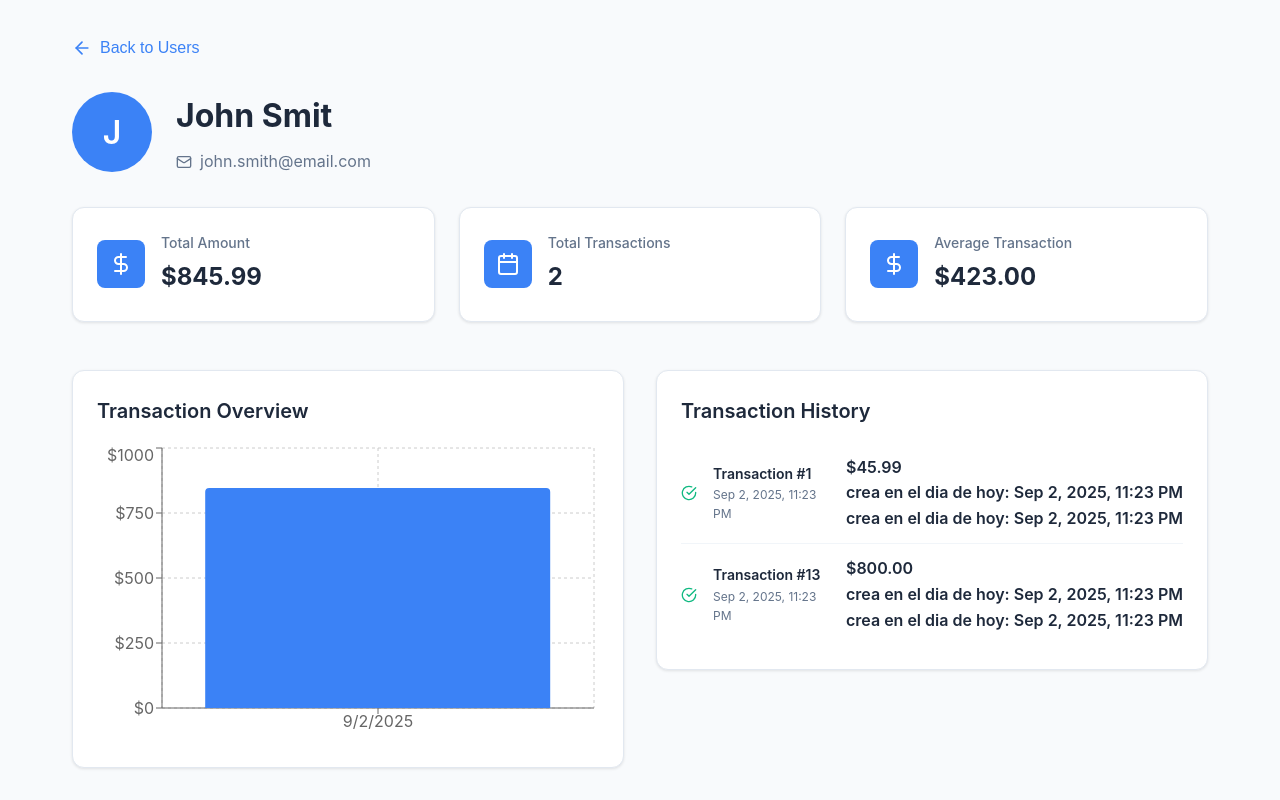
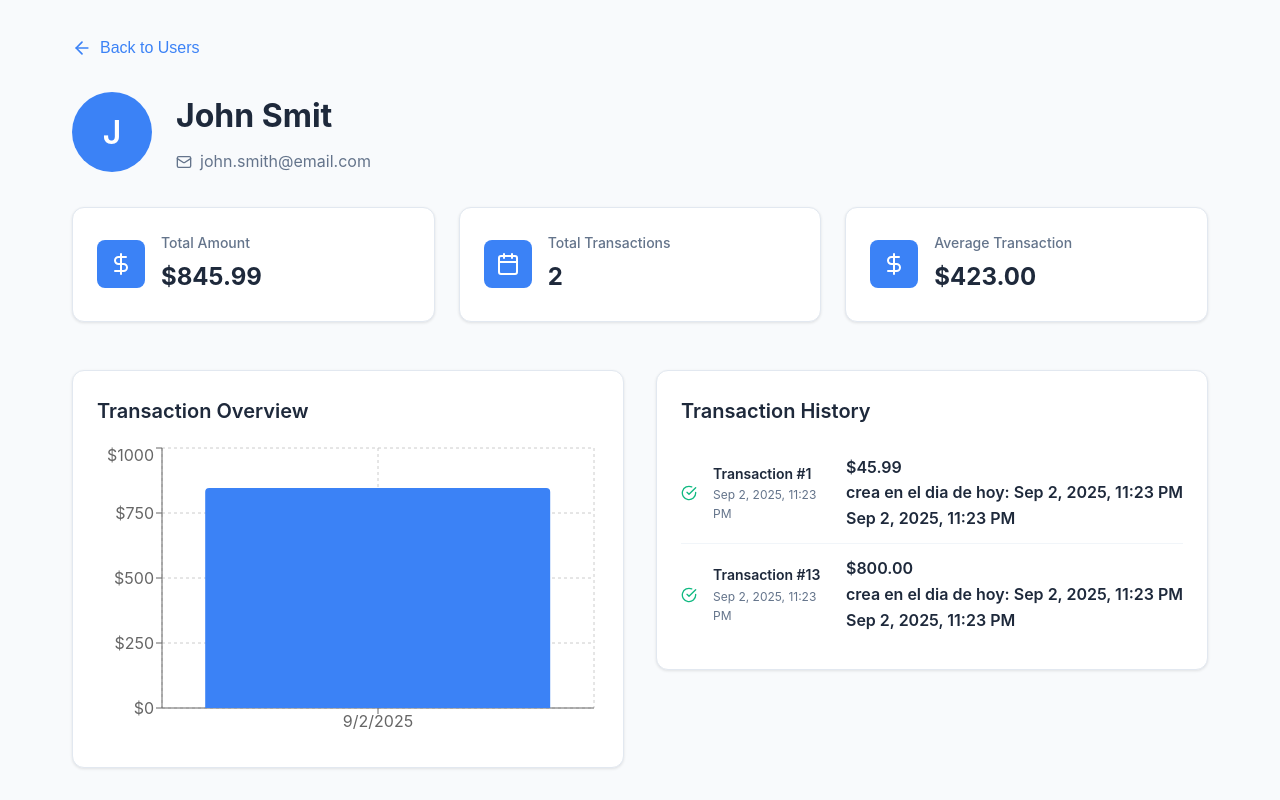
Before and after one commit to mio92/pagos-en-linea, a React (Create React App) app: page / in a window 1280 px wide. Both pictures are taken after a click on the element 253 px from the left and 863 px from the top of the page. Shown: the part 2-802 px from the top of the page. Built offline with nearby package versions, Linux system fonts and the light colour scheme.

Commit message:
Prueba 32

```diff
--- a/src/components/TransactionList.tsx
+++ b/src/components/TransactionList.tsx
@@ -43,7 +43,7 @@ const TransactionList: React.FC<TransactionListProps> = ({ transactions }) => {
             <div className="transaction-amount">
               {formatCurrency(transaction.amount)}
               <p>crea en el dia de hoy: {formatDate(transaction.created_at)}</p>
-              <p>crea en el dia de hoy: {formatDate(transaction.created_at)}</p>
+              {formatDate(transaction.created_at)}
             </div>
           </div>
         ))}
```
